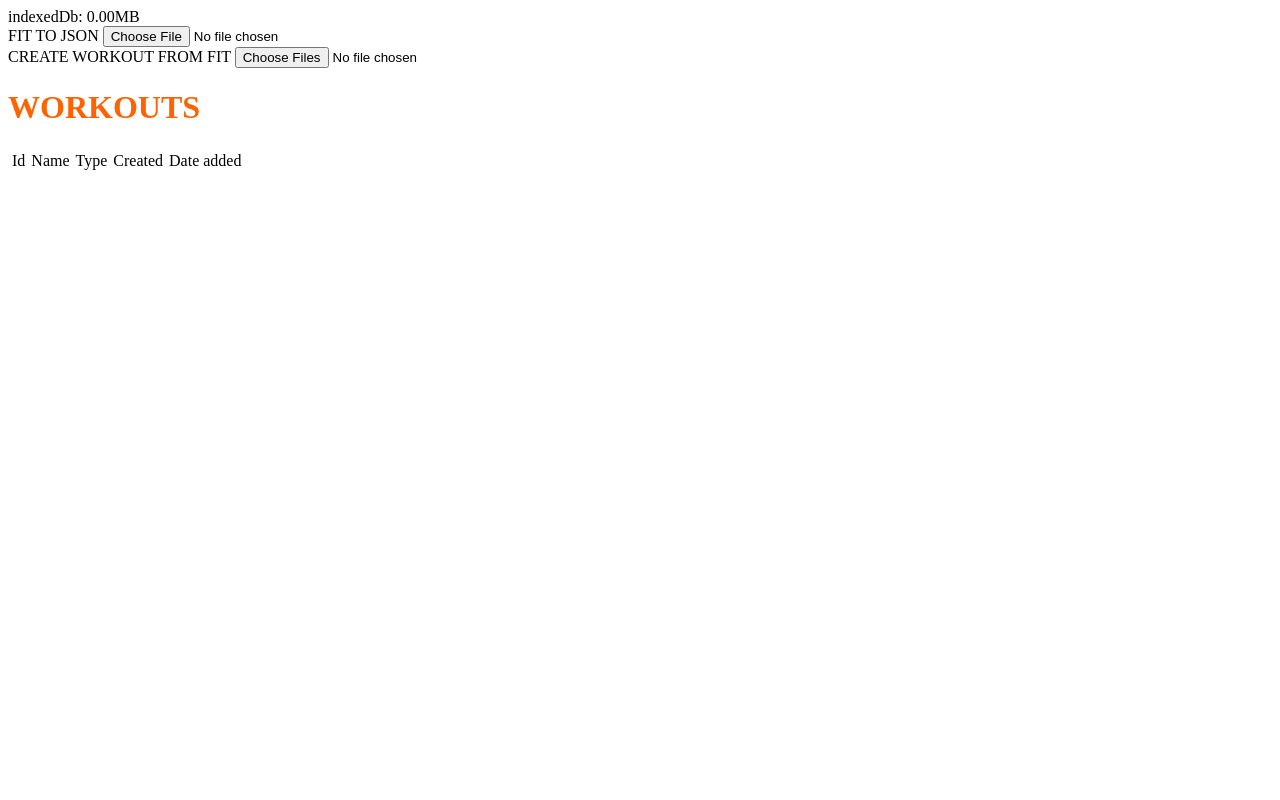
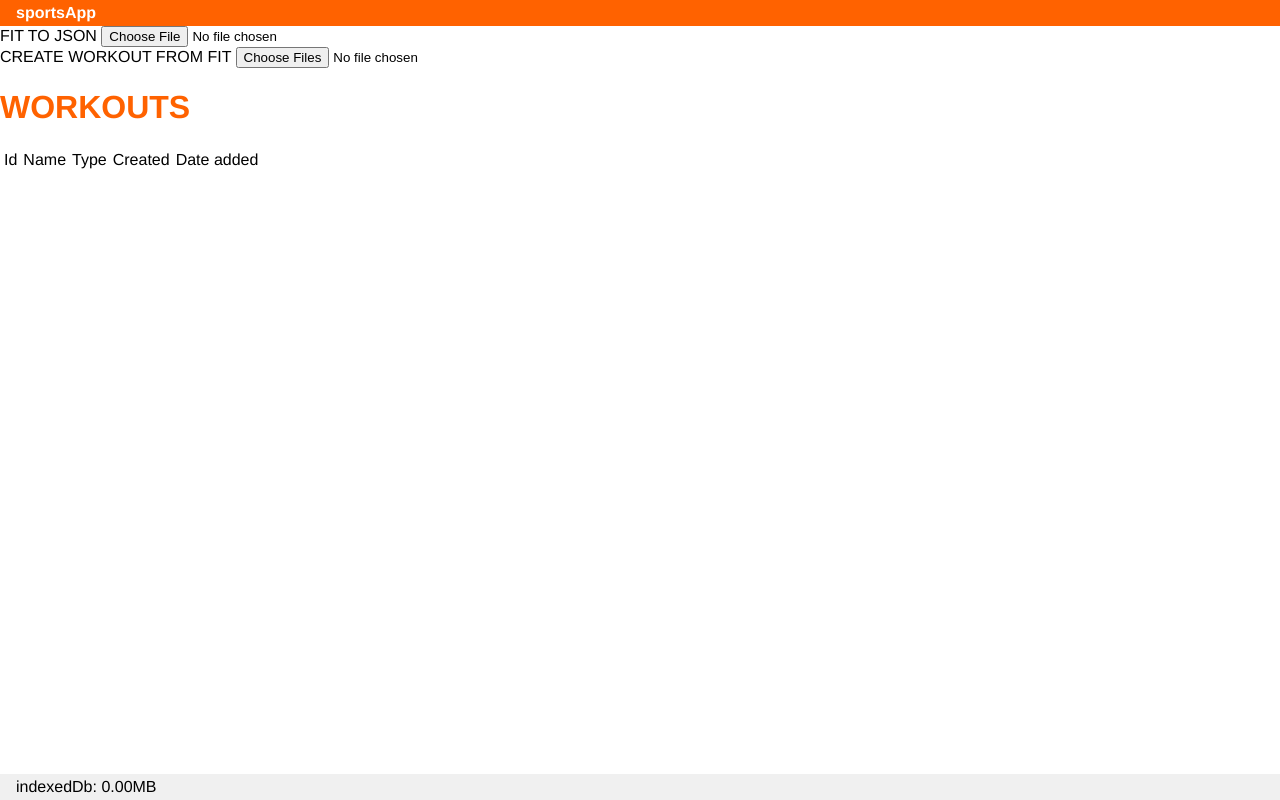
Before and after one commit to fetisoff19/sportApp, a plain HTML site: page index.html in a window 1280 px wide. Drawn offline with Linux system fonts and the light colour scheme.

Commit message:
Базовое оформление

```diff
--- a/index.html
+++ b/index.html
@@ -10,8 +10,11 @@
   <script type="module" src="app.js"></script>
   </head>
   <body>
-  <span id="indexedDbUsage"></span>
-  </br>
+    <header class="app-header">
+      <span class="app-logo">sportsApp</span>
+    </header>
+    <main>
+
       <label for="fit-to-json-file-inp">FIT TO JSON</label>
       <input type="file" id="fit-to-json-file-inp" accept=".fit">
       </br>
@@ -26,9 +29,15 @@
             <td class="type">Type</td>
             <td class="timeCreated">Created</td>
             <td class="dateAdded">Date added</td>
+            <td></td>
             <td class="log"></td>
             <td class="del"></td>
         </tr>
       </table>
+
+    </main>
+    <footer class="app-footer">
+      <span id="indexedDbUsage"></span>
+    </footer>
   </body>
 </html>
--- a/style.css
+++ b/style.css
@@ -1,5 +1,52 @@
+:root {
+  --header-height: 1.6rem;
+  --footer-height: 1.6rem;
+  --app-color: #ff6200;
+	--light-font: white;
+  --light-grey-bg: rgb(240, 240, 240);
+}
+
+body {margin: 0;}
+
+html {font: 16px helvetica, arial, sans serif;}
+
+main {
+  min-height: calc(100vh - var(--header-height) - var(--footer-height));
+}
+
+.app-header {
+  position: sticky;
+  top: 0;
+  display: flex;
+  flex-flow: row nowrap;
+  align-items: center;
+  gap: 1.5rem;
+  height: var(--header-height);
+  background-color: var(--app-color);
+  color: var(--light-font);
+  padding: 0 1rem;
+}
+
+.app-logo {
+  cursor: pointer;
+  font-weight: 600;
+}
+
+.app-footer {
+	display: flex;
+  flex-flow: row nowrap;
+  align-items: center;
+  gap: 1.5rem;
+  position: sticky;
+  bottom: 0;
+  height: var(--footer-height);
+  background-color: var(--light-grey-bg);
+  padding: 0 1rem;
+}
+
+
 h1 {
-	color: #ff6200;
+	color: var(--app-color);
 }
 
 table {
```
Lines whose indentation alone changed are shown as unchanged.
